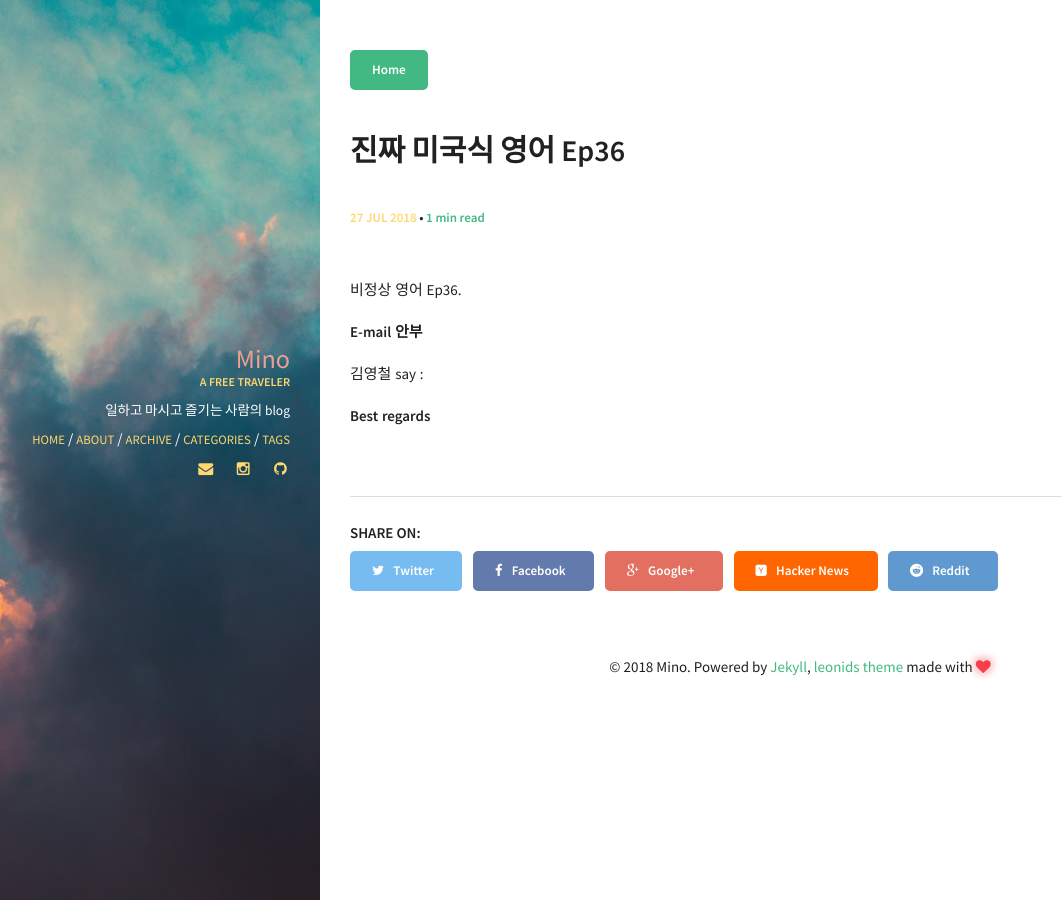
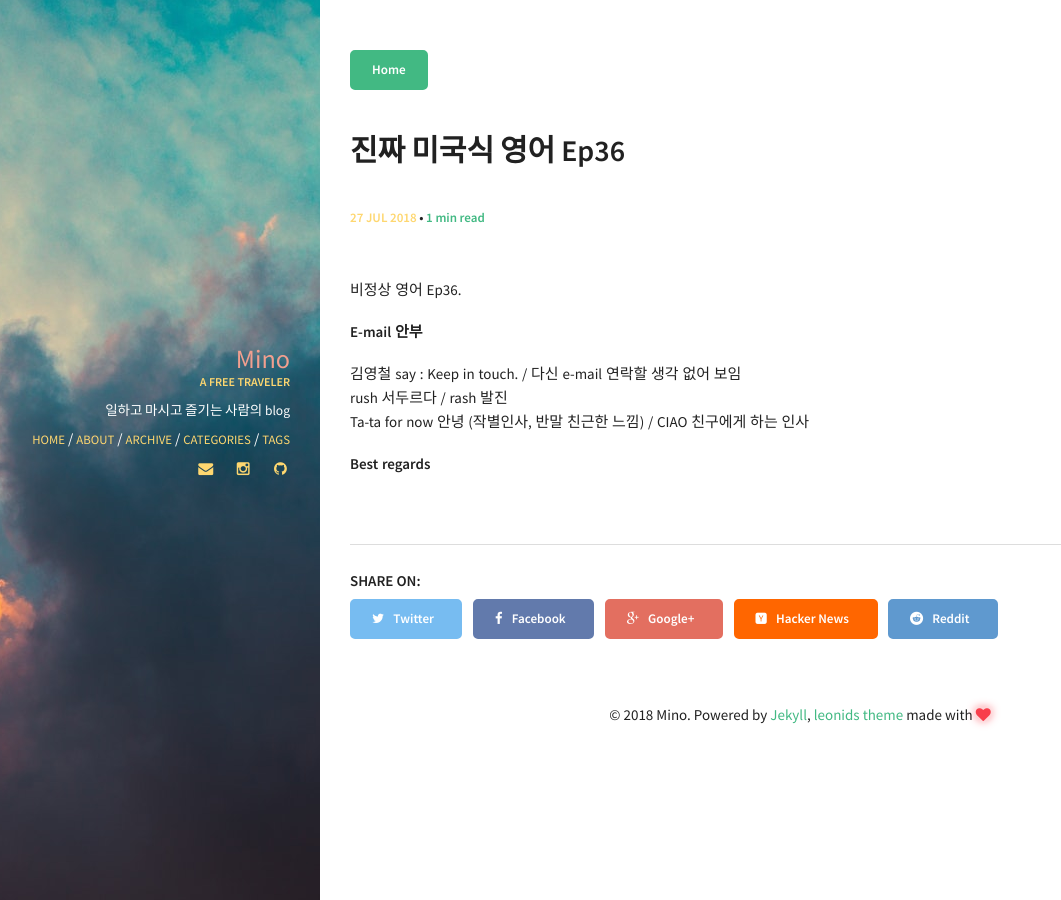
Before and after one commit to minoblog/minoblog.github.io, a Jekyll site: the page built from _posts/2018-07-27-Podcast-English-Ep36.md, in a window 1280 px wide. Shown: the whole page, without its empty margins (0-1061 px from the left). Built offline with Jekyll 4.4.1, drawn with Linux system fonts in a browser that asks for light colours.

Commit message:
Update 2018-07-27-Podcast-English-Ep36.md

```diff
--- a/_posts/2018-07-27-Podcast-English-Ep36.md
+++ b/_posts/2018-07-27-Podcast-English-Ep36.md
@@ -9,6 +9,8 @@ comments: true
 
 <b> E-mail 안부</b>
 
-김영철 say :
+김영철 say : Keep in touch. / 다신 e-mail 연락할 생각 없어 보임 <br>
+rush 서두르다 / rash 발진 <br>
+Ta-ta for now 안녕 &#40;작별인사, 반말 친근한 느낌&#41; / CIAO 친구에게 하는 인사 <br>
 
 <b>Best regards</b>
```
